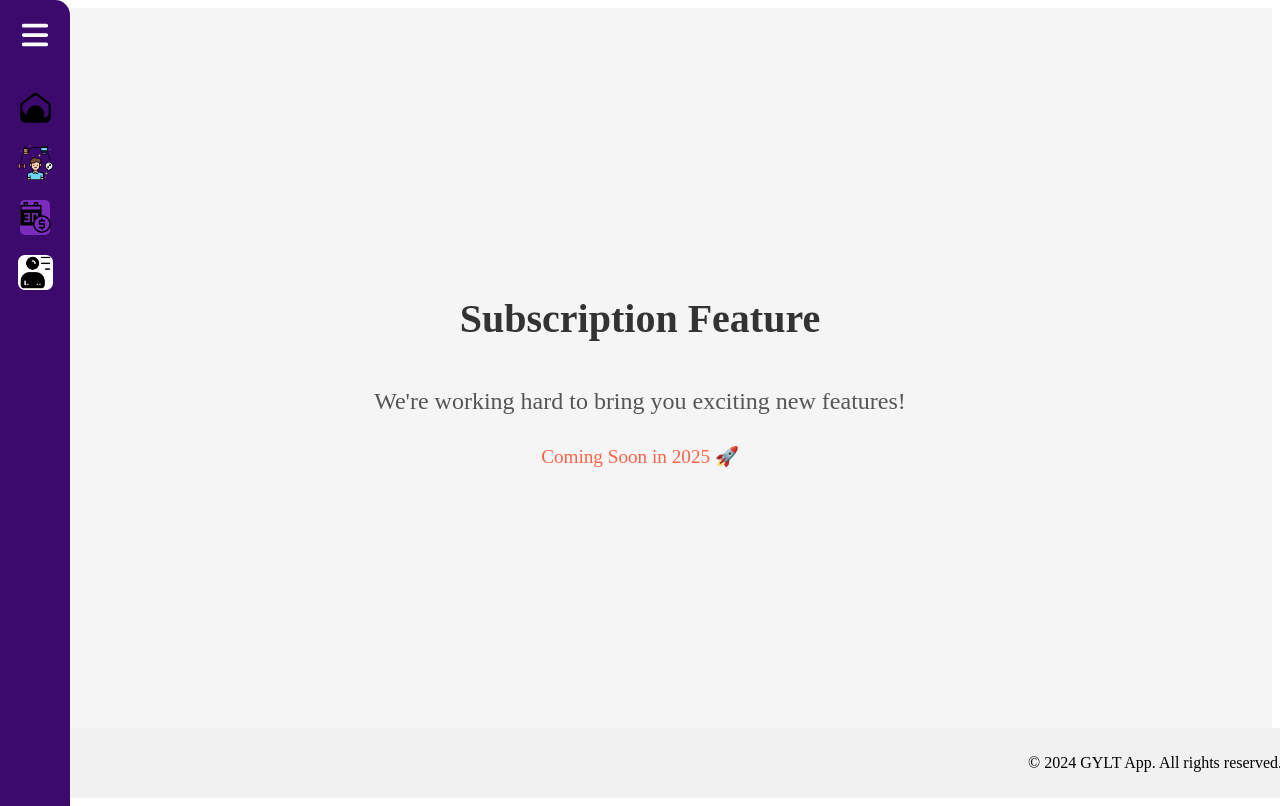
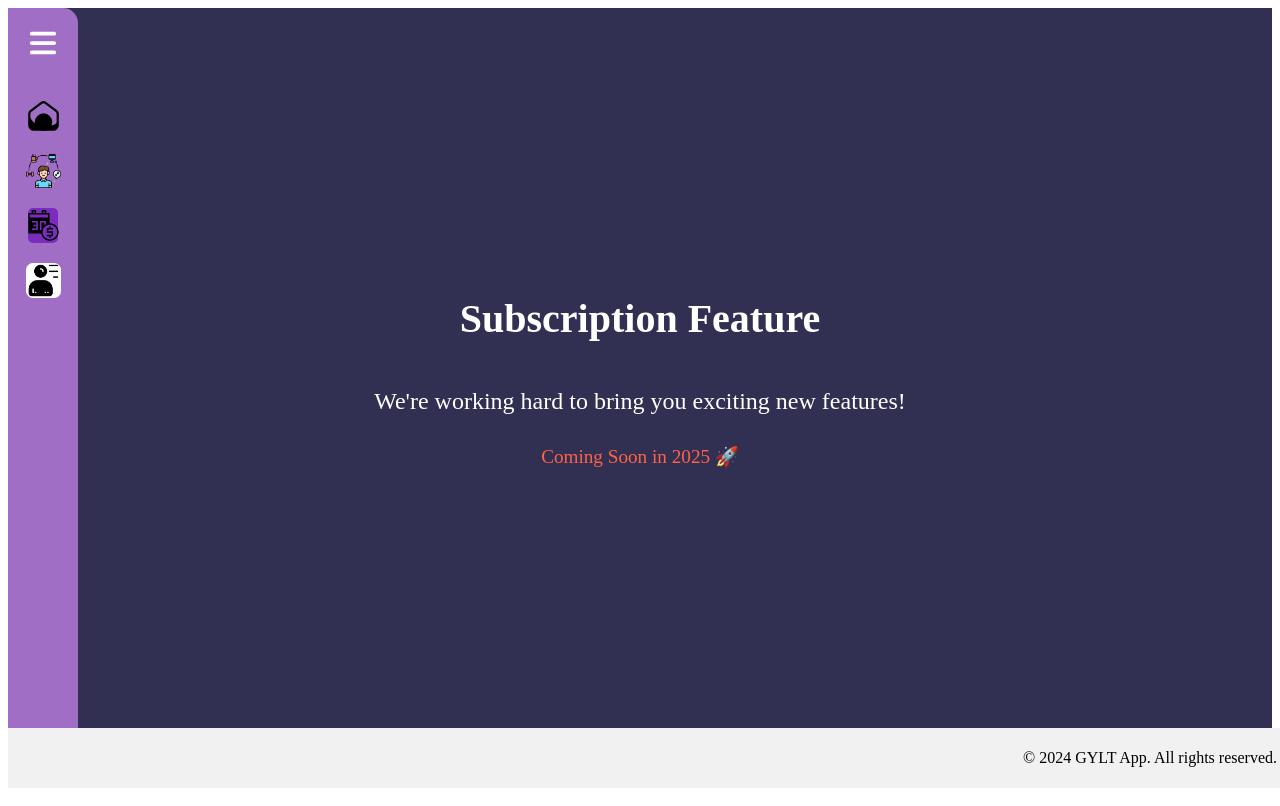
Before and after one commit to v-aru/gylt-app, a Next.js app: page /subscriptions in a window 1280 px wide. Built offline with nearby package versions, Linux system fonts and the light colour scheme.

Commit message:
final touches

```diff
--- a/pages/subscriptions.js
+++ b/pages/subscriptions.js
@@ -10,18 +10,20 @@ const SubscriptionContainer = styled.div`
   align-items: center;
   justify-content: center;
   height: calc(100vh - 80px); /* Adjusting for the height of the navigation */
-  background-color: #f5f5f5;
+  // background-color: #f5f5f5;
+  background-color: #323052;
   text-align: center;
+  color: white;
 `;
 
 const Title = styled.h1`
   font-size: 2.5rem;
-  color: #333;
+  // color: #333;
 `;
 
 const Message = styled.p`
   font-size: 1.5rem;
-  color: #555;
+  // color: #555;
   margin: 20px 0;
 `;
 
--- a/src/app/habits/HabitPageStyles.js
+++ b/src/app/habits/HabitPageStyles.js
@@ -164,7 +164,8 @@ export const HabitsSection = styled.div`
 `;
 
 export const StyledHabitListSection = styled.section`
-  background-color: #f9f9f9; /* Custom background */
+  background-color: #e5e5e5; /* Custom background */
+  // background-color: #5C5470;
   padding: 20px;
   border-radius: 15px;
   box-shadow: 0 4px 12px rgba(0, 0, 0, 0.1);
--- a/src/app/habits/page.js
+++ b/src/app/habits/page.js
@@ -247,8 +247,6 @@ export default function HabitsPage() {
   return (
     <>
     <Container>
-      <PageHeader>&nbsp;H&nbsp;A&nbsp;B&nbsp;I&nbsp;T&nbsp;S&nbsp;</PageHeader>
-
       {/* Quotes Section */}
       <QuotesSection>
           <blockquote>
--- a/src/app/page.js
+++ b/src/app/page.js
@@ -9,7 +9,8 @@ const MainContent = styled.div`
   align-items: center;
   flex-wrap: wrap;
   flex-direction: column;
-  background-color: #E5D9F2;
+  // background-color: #E5D9F2;
+  background-color: #f4f4f4;
   height: 100vh;
   text-align: center;
   padding: 20px;
@@ -48,7 +49,7 @@ export default function Home() {
       <h1>Your Dashboard</h1>
       <p>Track your habits and stay aligned with your goals.</p>
       <HabitsProvider>
-        <Dashboard /> {/* Render the Dashboard component here */}
+        <Dashboard />
       </HabitsProvider>
     </MainContent>
   );
--- a/src/components/Footer/Footer.jsx
+++ b/src/components/Footer/Footer.jsx
@@ -5,10 +5,11 @@ import styled from 'styled-components';
 
 const FooterContainer = styled.footer`
   background-color: #f1f1f1;
-  padding: 10px;
+  padding: 5px;
   position: relative;
   bottom: 0;
   width: 100%;
+  color: black;
 
   p {
     text-align: right;
--- a/src/components/Habits/HabitList/HabitListStyles.js
+++ b/src/components/Habits/HabitList/HabitListStyles.js
@@ -6,7 +6,7 @@ export const HabitItem = styled.div`
   padding: 15px;
   margin-top: 15px;
   margin-bottom: 15px;
-  background-color: white;
+  background-color: #DFE0E2;
   border-radius: 12px;
   box-shadow: 0 4px 12px rgba(0, 0, 0, 0.1);
   cursor: pointer;
--- a/src/components/Header/Header.jsx
+++ b/src/components/Header/Header.jsx
@@ -1,15 +1,15 @@
 "use client";
 import React from 'react';
-import Navigation from '../Navigation/Navigation';
 import styled from 'styled-components';
 import Logo from '../../../public/assets/Logo';
 
 
 const HeaderContainer = styled.header`
-  background-color: #1d267d;
+  background-color: #323052;
   color: white;
   text-align: center;
   display: flex;
+  border-radius: 20px;
   flex-direction: column;
   align-items: center;
 `;
@@ -22,7 +22,6 @@ const Title = styled.h1`
 const Header = () => {
   return (
     <>
-    <Navigation />
     <HeaderContainer>
       <Logo alt="GYLT Logo"/>
       {/* <Title>GYLT App</Title> */}
--- a/src/components/Layout/Layout.jsx
+++ b/src/components/Layout/Layout.jsx
@@ -1,13 +1,15 @@
-// src/components/Layout/Layout.jsx
 import React from 'react';
+import styled from 'styled-components';
 import Header from '../Header/Header';
 import Footer from '../Footer/Footer';
 import Navigation from '../Navigation/Navigation';
+
 
 const Layout = ({ children }) => {
   return (
     <>
       <Header />
+      <Navigation/>
       <main>
         {children}
       </main>
--- a/src/components/Navigation/NavigationStyles.js
+++ b/src/components/Navigation/NavigationStyles.js
@@ -3,17 +3,15 @@ import styled from 'styled-components';
 export const Nav = styled.nav`
   display: flex;
   position: fixed;
-  top: 0;
-  left: 0;
+  overflow: hidden;
   flex-direction: column;
   justify-content: flex-start;
-  height: 100%;
+  height: 90%;
   width: ${({ isExpanded }) => (isExpanded ? '180px' : '70px')};
   padding: 20px 0;
   gap: 10px;
-  background-color: #3c096c;
+  background-color: #a06ec4;
   border-radius: 0 15px 15px 0;
-  z-index: 1000;
   transition: width 0.3s ease-in-out;
 `;
 
--- a/styles/ProfileStyles.js
+++ b/styles/ProfileStyles.js
@@ -7,6 +7,7 @@ export const ProfileContainer = styled.div`
   align-items: center;
   height: 100vh;
   background-color: #f4f4f4;
+  // background-color: #323052;
 `;
 
 export const ProfileCard = styled.div`
@@ -215,6 +216,7 @@ export const NewAccount = styled.div`
   text-align: center;
   margin-top: 20px;
   font-size: 16px;
+  // color: white;
 
   a {
     cursor: pointer;
```
